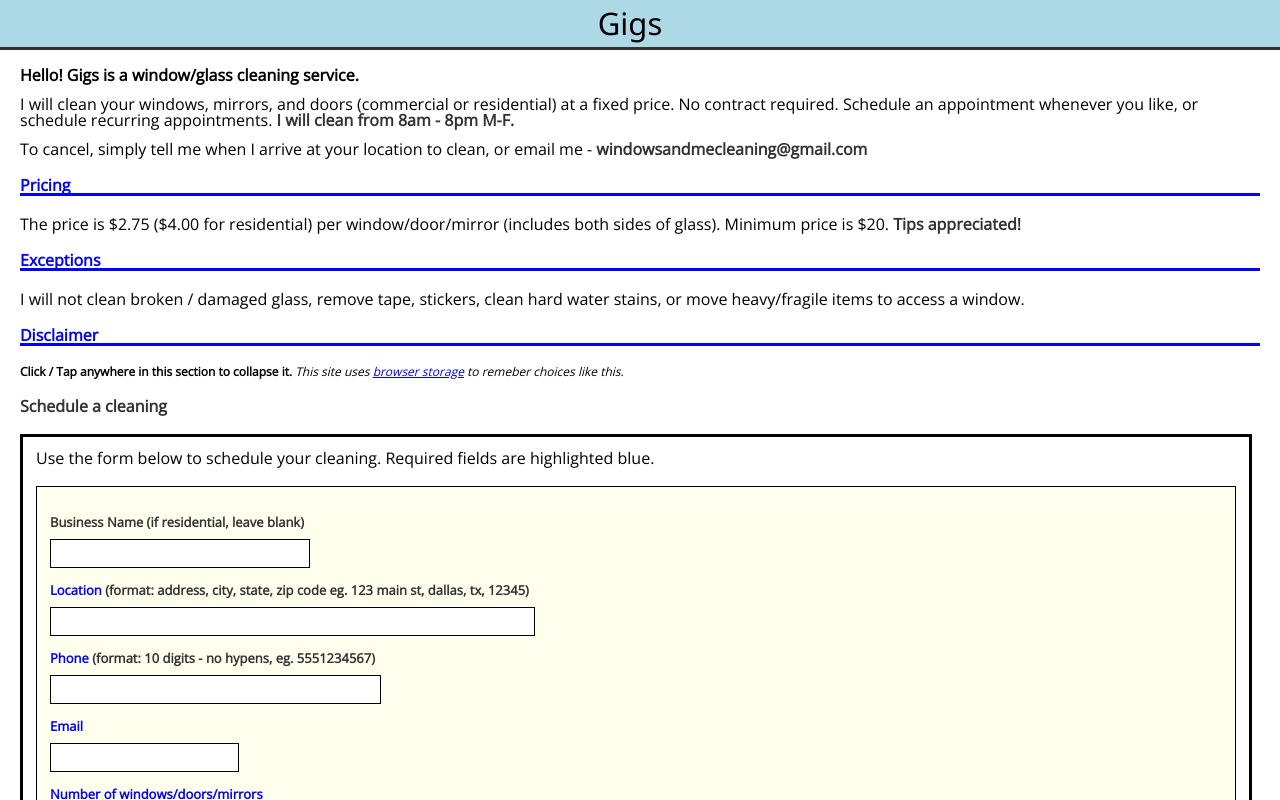
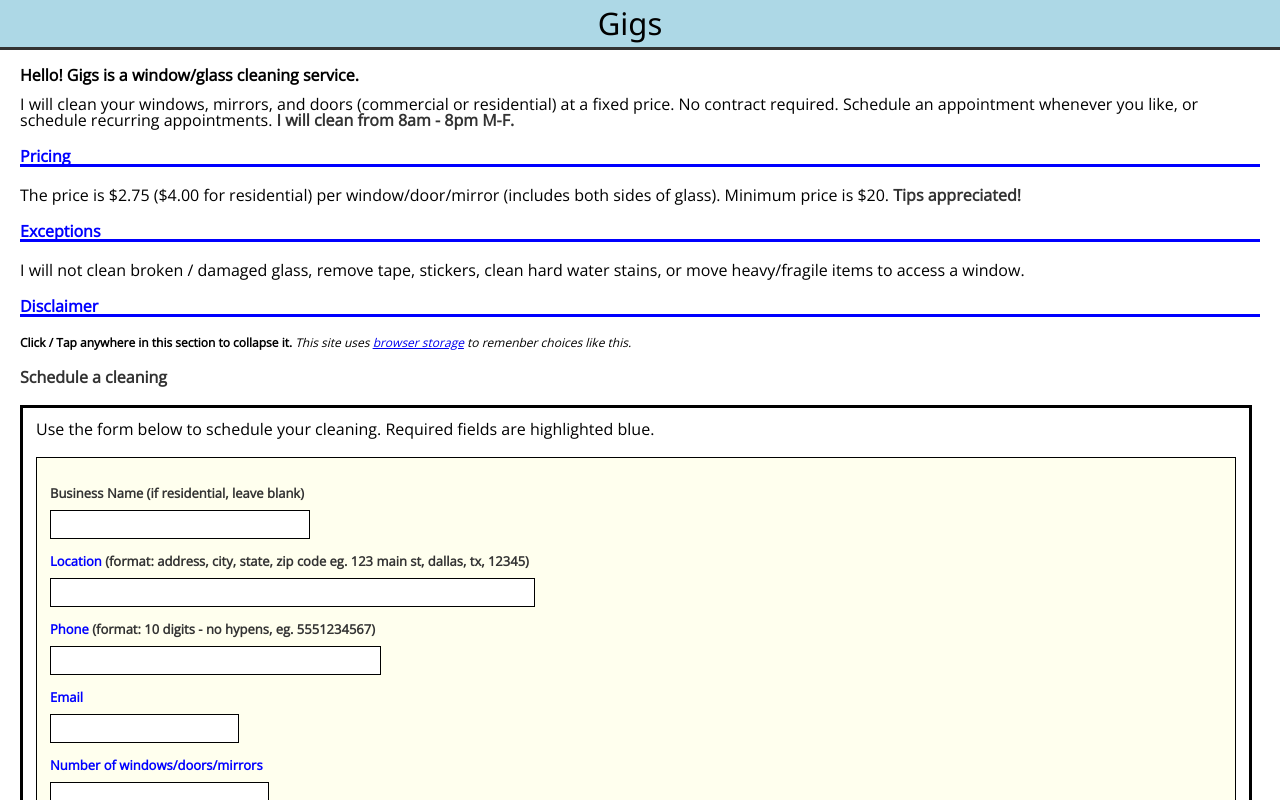
Before and after one commit to flooyd/windows, a Svelte app: page / in a window 1280 px wide. Shown: the top 800 px of the page. Built offline with nearby package versions, Linux system fonts and the light colour scheme; no server answers.

Commit message:
fix typo

```diff
--- a/src/components/Intro.svelte
+++ b/src/components/Intro.svelte
@@ -28,11 +28,6 @@
         >I will clean from 8am - 8pm M-F.</span
       >
     </p>
-    <p>
-      To cancel, simply tell me when I arrive at your location to clean, or
-      email me -
-      <span class="bold">windowsandmecleaning@gmail.com</span>
-    </p>
     <div class="header">Pricing</div>
     <p>
       The price is $2.75 ($4.00 for residential) per window/door/mirror
@@ -51,7 +46,7 @@
         >This site uses <a
           target="__blank"
           href="https://en.wikipedia.org/wiki/Web_storage">browser storage</a
-        > to remeber choices like this.</span
+        > to remenber choices like this.</span
       >
     </p>
   </div>
@@ -96,10 +91,10 @@
   }
 
   .showIntro {
-    background: lightyellow;
+    background: #ffe;
     width: fit-content;
     padding: 20px;
-    border: 3px solid blue;
+    border: 3px solid black;
     cursor: pointer;
   }
 
```
